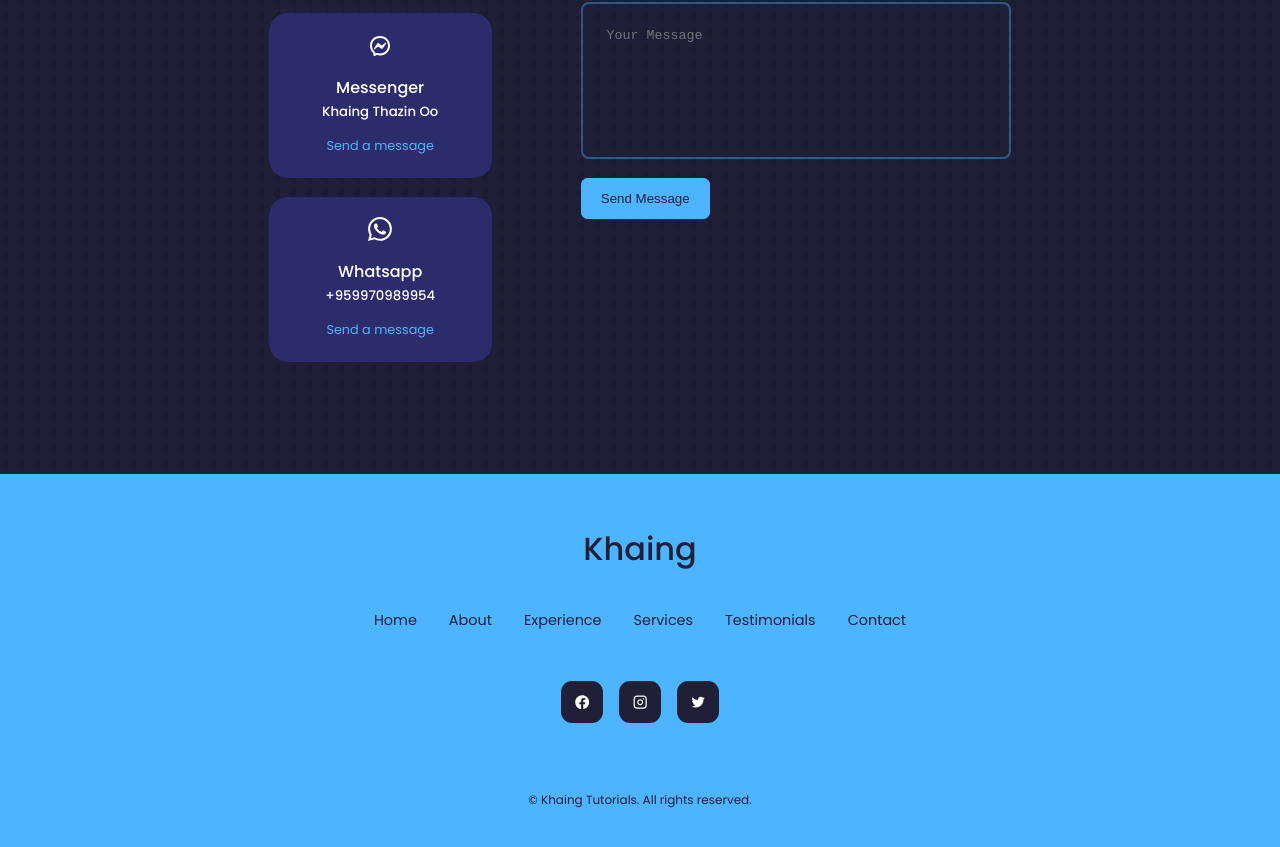
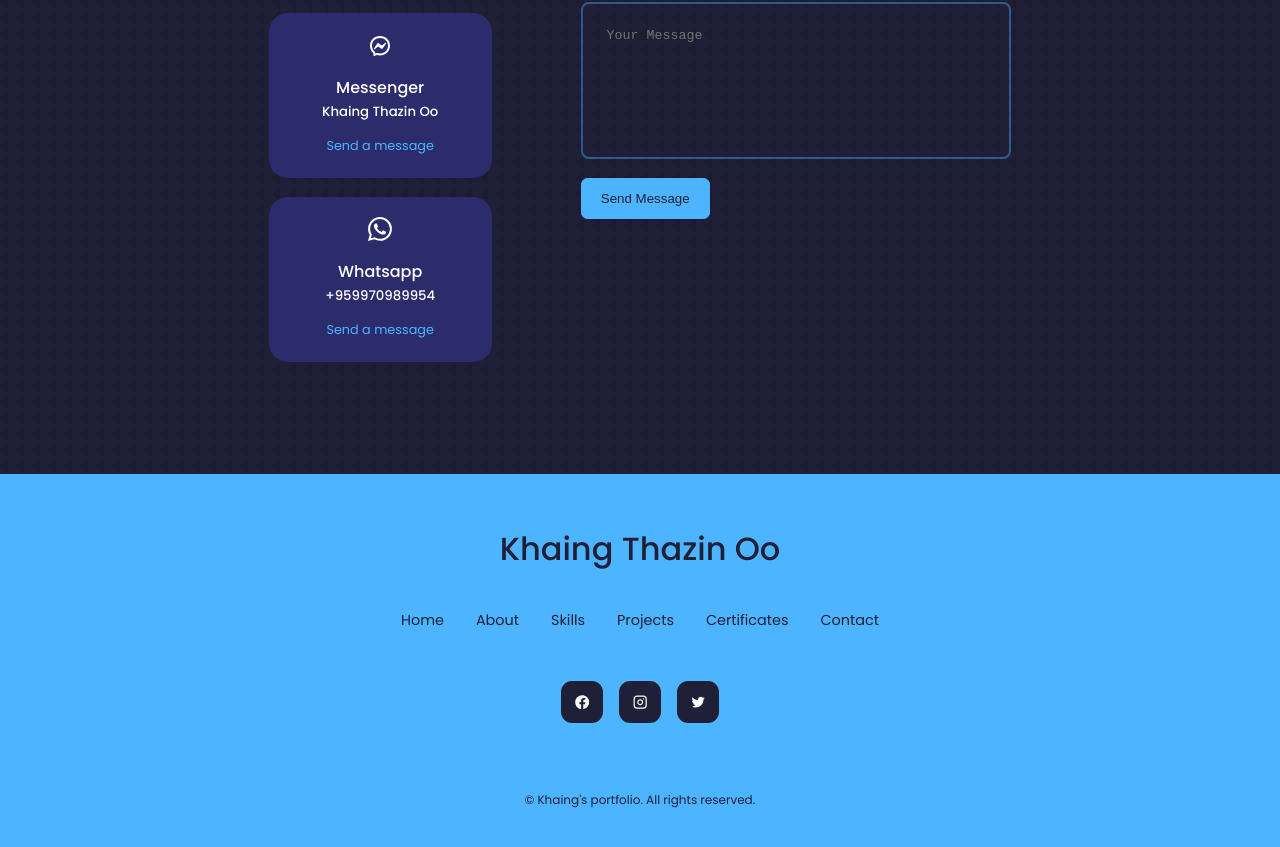
Before and after one commit to webdesignalex/kto-portofolio, a React (Create React App) app: page / in a window 1280 px wide. Shown: the part 3814-4661 px from the top of the page. Built offline with nearby package versions, Linux system fonts and the light colour scheme.

Commit message:
Footer Folder updated

```diff
--- a/src/components/footer/Footer.jsx
+++ b/src/components/footer/Footer.jsx
@@ -1,38 +1,54 @@
-import React from 'react'
-import './footer.css';
-import {FaFacebook} from 'react-icons/fa';
-import {FiInstagram} from 'react-icons/fi';
-import {IoLogoTwitter} from 'react-icons/io';
-
+import React from "react";
+import "./footer.css";
+import { FaFacebook } from "react-icons/fa";
+import { FiInstagram } from "react-icons/fi";
+import { IoLogoTwitter } from "react-icons/io";
 
 const Footer = () => {
   return (
     <footer>
-      <a href="#" className='footer__logo'>Khaing</a>
-
+      <a href="#" className="footer__logo">
+        Khaing Thazin Oo
+      </a>
 
       <ul className="permalinks">
-        <li><a href="#">Home</a></li>
-        <li><a href="#about">About</a></li>
-        <li><a href="#experience">Experience</a></li>
-        <li><a href="#services">Services</a></li>
-        <li><a href="#testimonials">Testimonials</a></li>
-        <li><a href="#contact">Contact</a></li>
+        <li>
+          <a href="#">Home</a>
+        </li>
+        <li>
+          <a href="#about">About</a>
+        </li>
+        <li>
+          <a href="#skill">Skills</a>
+        </li>
+        <li>
+          <a href="#projects">Projects</a>
+        </li>
+        <li>
+          <a href="#certificates">Certificates</a>
+        </li>
+        <li>
+          <a href="#contact">Contact</a>
+        </li>
       </ul>
 
       <div className="footer__socials">
-        <a href="https://facebook.com"><FaFacebook /></a>
-        <a href="https://instagram.com"><FiInstagram /></a>
-        <a href="https://twitter.com"><IoLogoTwitter /></a>
+        <a href="https://facebook.com">
+          <FaFacebook />
+        </a>
+        <a href="https://instagram.com">
+          <FiInstagram />
+        </a>
+        <a href="https://twitter.com">
+          <IoLogoTwitter />
+        </a>
       </div>
 
       <div className="footer__copyright">
-        <small>
-          &copy; Khaing Tutorials. All rights reserved.
-        </small>
+        <small>&copy; Khaing's portfolio. All rights reserved.</small>
       </div>
     </footer>
-  )
-}
+  );
+};
 
-export default Footer
+export default Footer;
```
